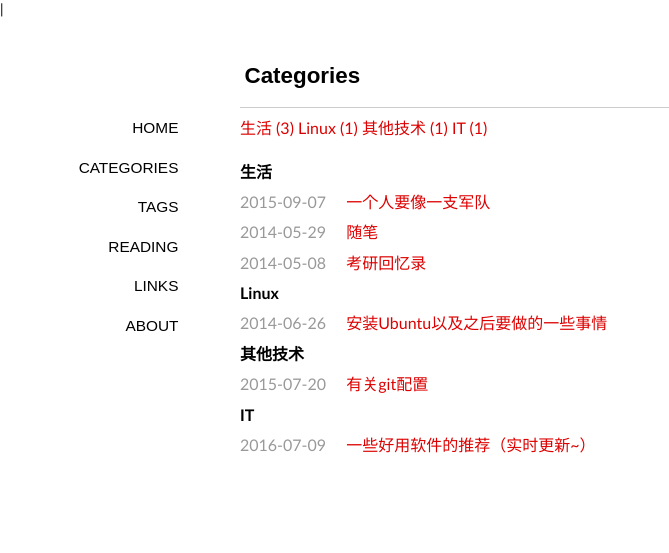
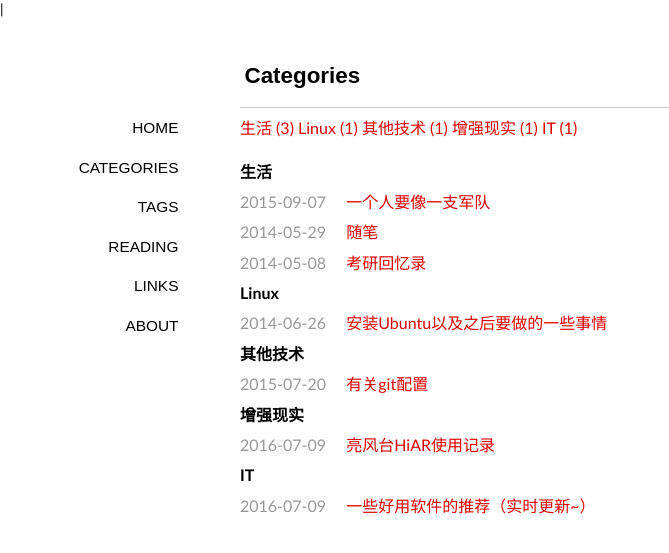
Before and after one commit to PianoCat/PianoCat.github.io, a Jekyll site: the page built from categories/index.md, in a window 1280 px wide. Shown: the top 553 px of the page, without its empty margins (0-669 px from the left). Built offline with Jekyll 4.4.1, drawn with Linux system fonts in a browser that asks for light colours; some web fonts are replaced; comment, search, counter and statistics services are not loaded; some of the changed lines change nothing that is shown.

Commit message:
add blog hiAR

```diff
--- /dev/null
+++ b/_posts/2016-07-09-hiAR.md
@@ -0,0 +1,35 @@
+---
+layout: post
+title: 亮风台HiAR使用记录
+category: 增强现实
+tags: [AR]
+---
+
+> 这篇博客记录了使用亮风台SDK——HiAR的使用过程，关于 *AR*、*亮风台*、*HiAR*，为了节省时间并突出主题，这里就不做介绍了。
+
+1. 去[HiAR官网](http://hiar.com.cn/)下载SDK for Unity，解压到指定目录。目录下有三个文件夹：
+
+<small>
+
+* lib: 包含 Unity 插件文件 hiar_sdk_unity-x.x.x.unitypackage
+
+* doc: 包含使用说明文档、license.txt、changelog.txt
+
+* 3rd_party: 包含三方库文件
+</small>
+
+2. 注册账号，创建应用，即获得一个Appkey和对应的Secret
+
+3. 新建或者打开一个Unity项目，导入lib目录下面的unitypackage
+
+4. 删除Unity工程中默认的Main Camera，然后将Assets-->HiAR-Unity-->Prefabs中的HiARCamera拖入到Hierarchy中
+
+5. 在HiARCamera中设置 AppKey 和 Secret
+
+6. 将 Assets/HiAR-Unity/Prefabs 目录下的 ImageTarget 拖至 Hierarchy 窗口中，并将其设置为 HiARCamera 的子项
+
+7. 在 Hierarchy 窗口中选中 ImageTarget，在其对应的 Inspector 窗口中找到 HiAR Target Mono Behaviour (Script)，在 Data Set 选项中选择 sample。此时，编辑窗口中将显示一张“苹果”的图片，这是刚刚设置的识别图片。若是要用自定义识别图片，则需要新建一个图集，并且发布，然后再下载到本地，双击导入本地图集到Unity项目中，在 Data Set 选项中选择即可。
+
+8. 在 Hierarchy 窗口中选中 ImageTarget，右击并在弹出的菜单中选择 3D Object > Cube，识别图片上将显示一个立方体模型。也可以设置为自定义模型和视频。
+
+9. 导出APK和项目，大功告成。
```
Also changed, not shown: _posts/2016-07-09-recommend-software.md (+1 -0 lines).
